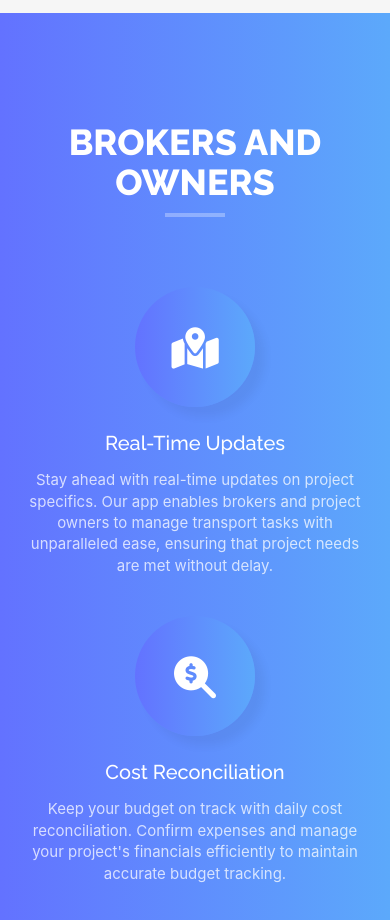
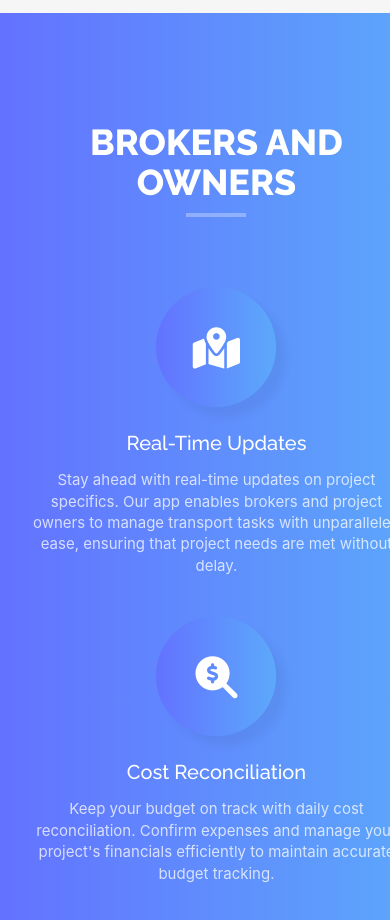
Before and after one commit to SteveEvrard/Haulcomm-Website, a React (Create React App) app: page / in a window 390 px wide. Shown: the part 2860-3780 px from the top of the page. Built offline with nearby package versions, Linux system fonts and the light colour scheme; what smooth-scroll would draw is missing.

Commit message:
fix mobile styling

```diff
--- a/src/App.css
+++ b/src/App.css
@@ -4,8 +4,9 @@
     width: 111%;
   }
 
+  #header,
   #about,
-  #services,
+  #brokers-owners,
   #testimonials,
   #team,
   #contact,
--- a/src/App.jsx
+++ b/src/App.jsx
@@ -1,12 +1,12 @@
 import React, { useState, useEffect } from "react";
 import { Navigation } from "./components/navigation";
 import { Header } from "./components/header";
-import { Features } from "./components/features";
+import { Operators } from "./components/operators";
 import { About } from "./components/about";
-import { Services } from "./components/services";
-import { Gallery } from "./components/gallery";
-import { Testimonials } from "./components/testimonials";
-import { Team } from "./components/Team";
+import { BrokersOwners } from "./components/brokers-owners";
+// import { Gallery } from "./components/gallery";
+// import { Testimonials } from "./components/testimonials";
+// import { Team } from "./components/Team";
 import { Contact } from "./components/contact";
 import JsonData from "./data/data.json";
 import SmoothScroll from "smooth-scroll";
@@ -28,8 +28,8 @@ const App = () => {
       <Navigation />
       <Header data={landingPageData.Header} />
       <About data={landingPageData.About} />
-      <Features data={landingPageData.Features} />
-      <Services data={landingPageData.Services} />
+      <Operators data={landingPageData.Operators} />
+      <BrokersOwners data={landingPageData.BrokersOwners} />
       {/* <Gallery data={landingPageData.Gallery} /> */}
       {/* <Testimonials data={landingPageData.Testimonials} /> */}
       {/* <Team data={landingPageData.Team} /> */}
--- a/src/components/services.jsx
+++ b/src/components/brokers-owners.jsx
@@ -1,6 +1,6 @@
 import React from "react";
 
-export const Services = (props) => {
+export const BrokersOwners = (props) => {
   return (
     <div id="brokers-owners" className="text-center">
       <div className="container">
--- a/src/components/features.jsx
+++ b/src/components/operators.jsx
@@ -1,6 +1,6 @@
 import React from "react";
 
-export const Features = (props) => {
+export const Operators = (props) => {
   return (
     <div id="operators" className="text-center">
       <div className="container">
--- a/src/data/data.json
+++ b/src/data/data.json
@@ -65,7 +65,7 @@
       "smallImage": "img/portfolio/09-small.jpg"
     }
   ],
-  "Services": [
+  "BrokersOwners": [
     {
       "icon": "fa fa-map-location-dot",
       "name": "Real-Time Updates",
@@ -144,7 +144,7 @@
     "twitter": "twitter.com",
     "youtube": "youtube.com"
   },
-  "Features": [
+  "Operators": [
     {
       "icon": "fa fa-truck-fast",
       "title": "Independent",
```
